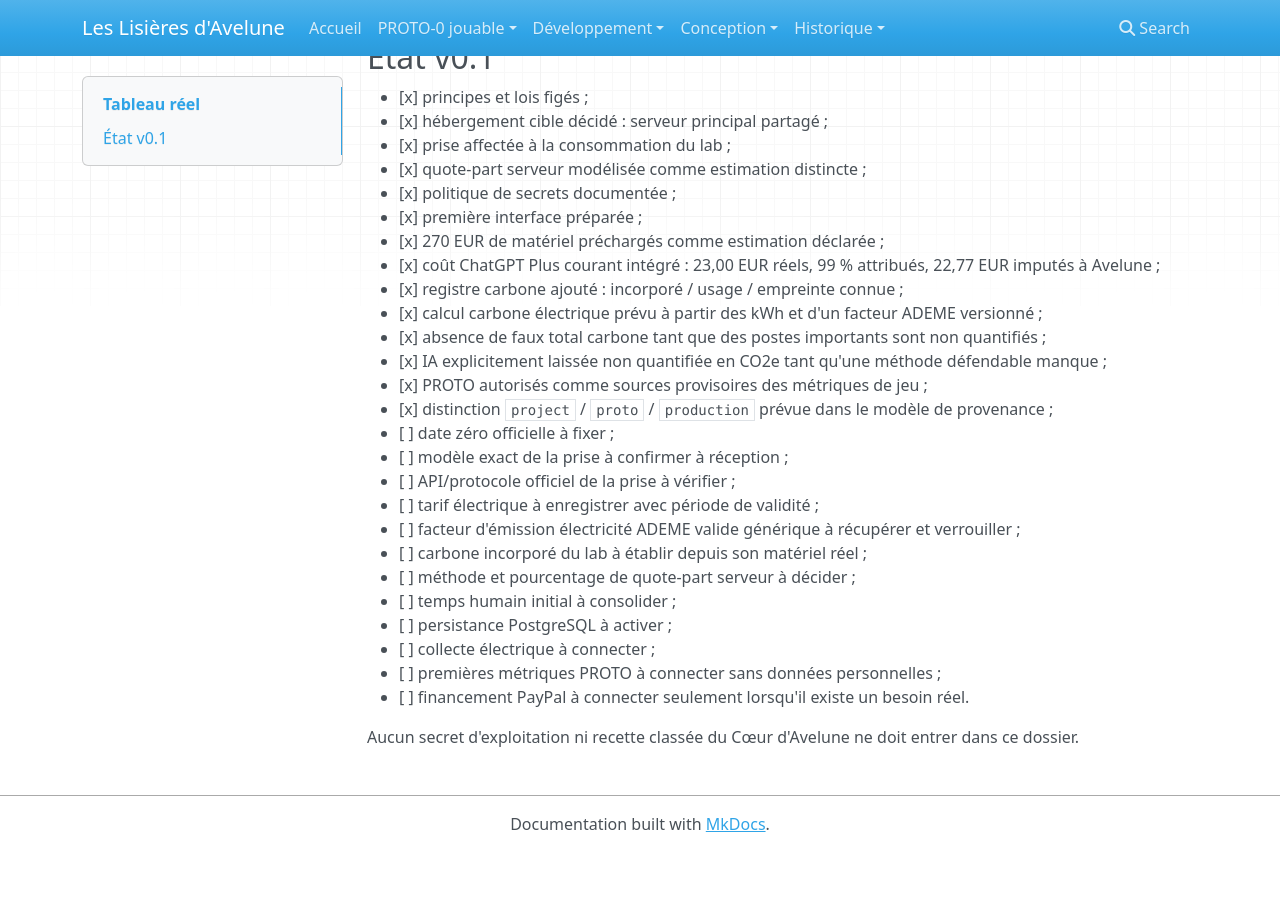
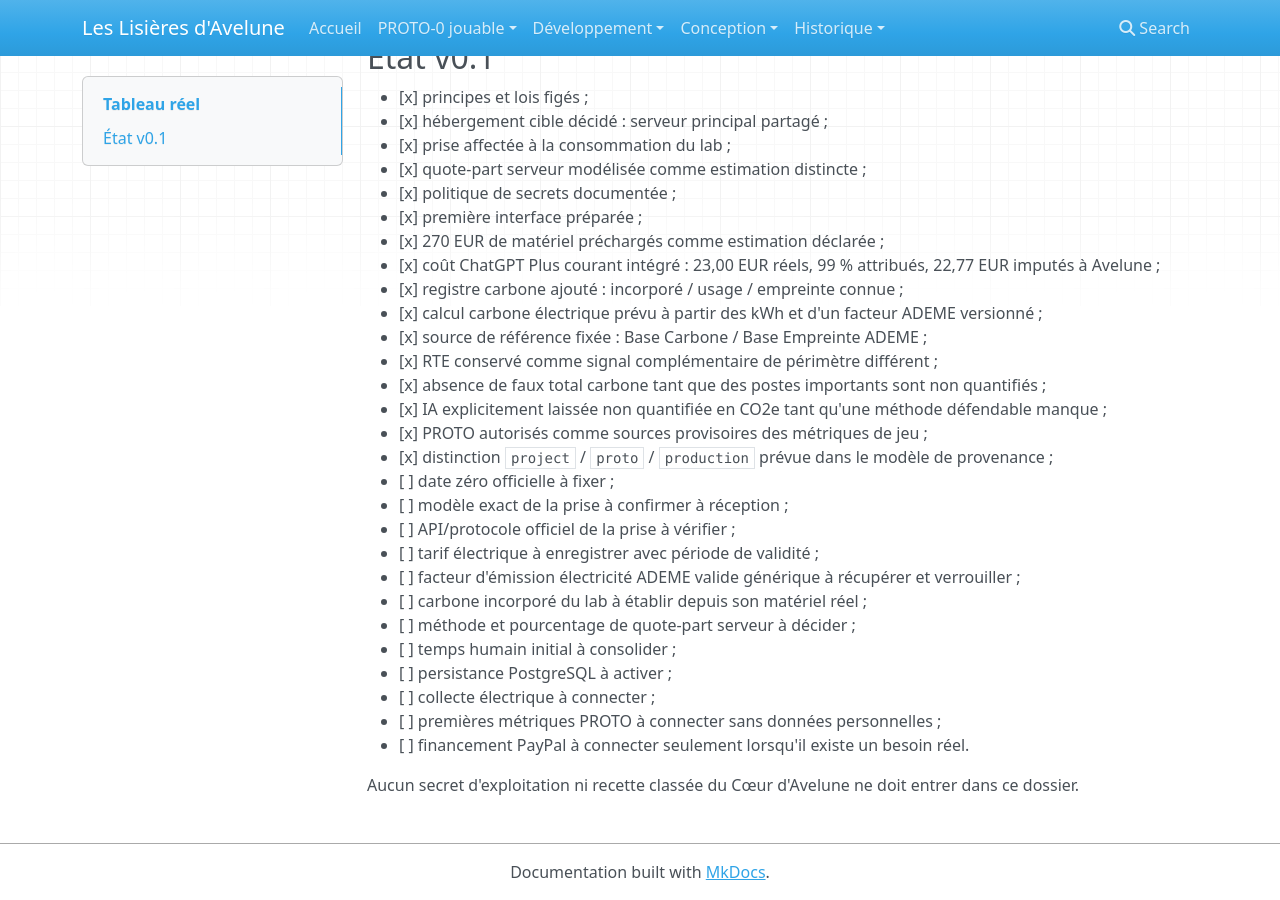
Before and after one commit to Abeliome-Officiel/les-lisieres-avelune, an MkDocs documentation site: the page built from docs/real/README.md, in a window 1280 px wide and 900 px high, scrolled down 536 px. Built offline with MkDocs 1.6.1, drawn with Linux system fonts in a browser that asks for light colours; nearby versions of some CDN libraries; before the commit the page ends 1388 px from its top, so only the background shows below that.

Commit message:
docs: finaliser l’état carbone v0.1

```diff
--- a/docs/real/README.md
+++ b/docs/real/README.md
@@ -29,6 +29,8 @@ Implémentation préparatoire :
 - [x] coût ChatGPT Plus courant intégré : 23,00 EUR réels, 99 % attribués, 22,77 EUR imputés à Avelune ;
 - [x] registre carbone ajouté : incorporé / usage / empreinte connue ;
 - [x] calcul carbone électrique prévu à partir des kWh et d'un facteur ADEME versionné ;
+- [x] source de référence fixée : Base Carbone / Base Empreinte ADEME ;
+- [x] RTE conservé comme signal complémentaire de périmètre différent ;
 - [x] absence de faux total carbone tant que des postes importants sont non quantifiés ;
 - [x] IA explicitement laissée non quantifiée en CO2e tant qu'une méthode défendable manque ;
 - [x] PROTO autorisés comme sources provisoires des métriques de jeu ;
```
